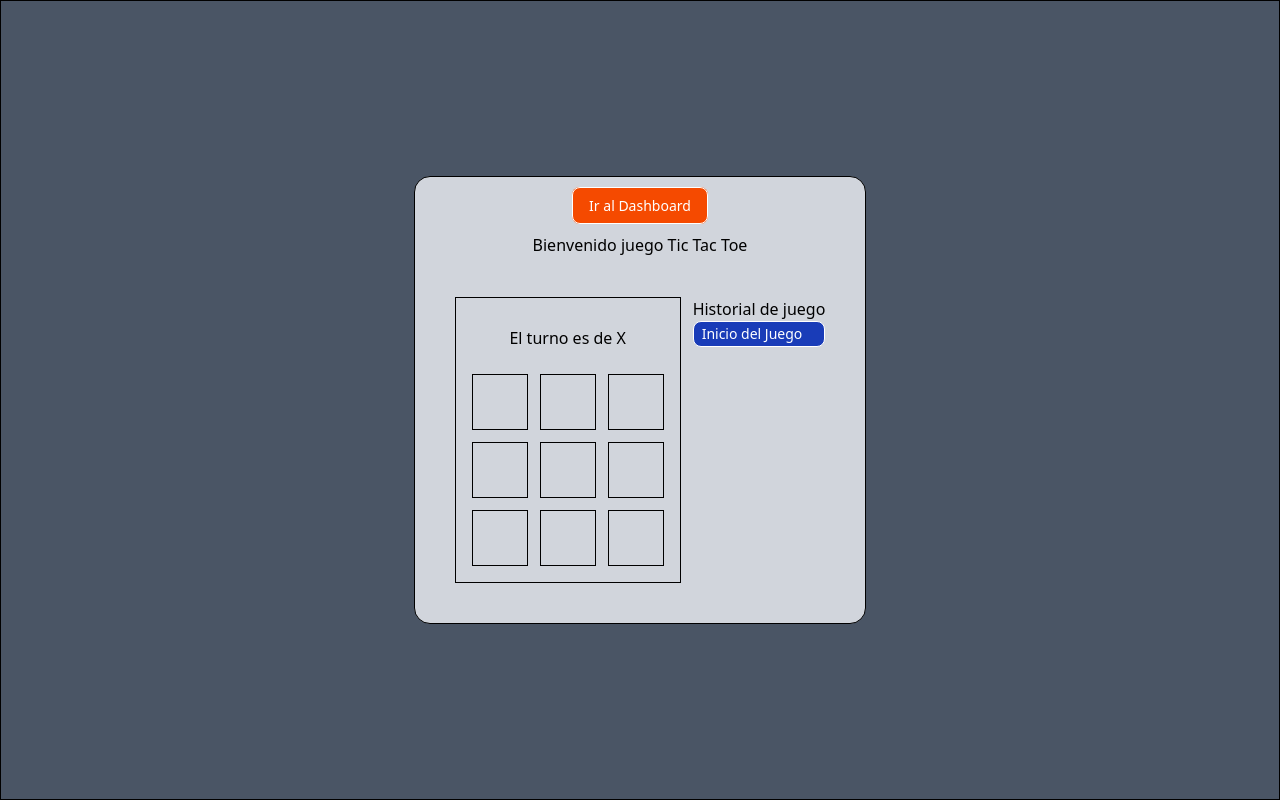
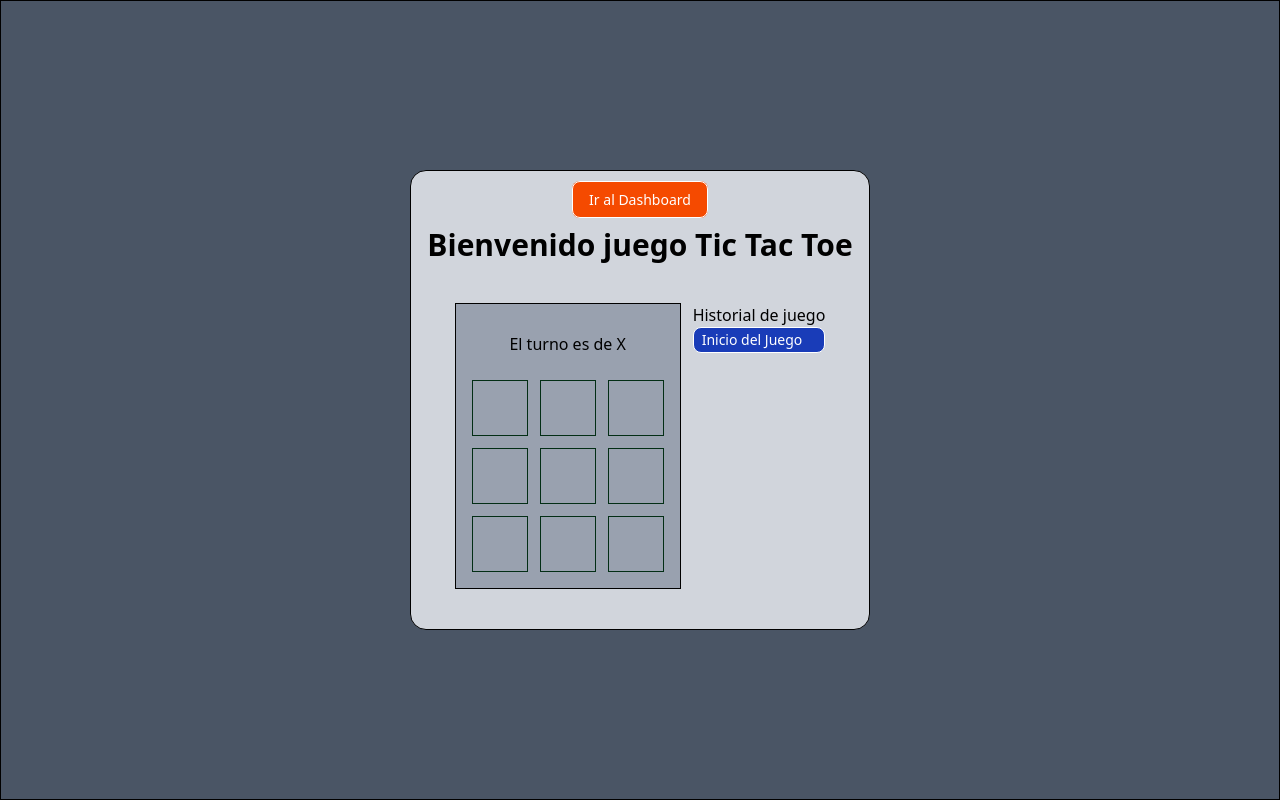
Before and after one commit to JaimeSuarez14/proyecto-pokemon-adivinar-nombre-typescript, a React (Vite) app: page /tictactoe in a window 1280 px wide. Built offline with nearby package versions, Linux system fonts and the light colour scheme.

Commit message:
compatibilidad con clases de tailwind

```diff
--- a/src/components/feature-tic-tac-toe/board.tsx
+++ b/src/components/feature-tic-tac-toe/board.tsx
@@ -47,7 +47,7 @@ const Board = ({onPlay, squares, xIsNext, resetearJuego}:props) => {
   const completo = squares.every(p=> p!==null)
 
   return (
-    <div className="grid grid-cols-3 place-items-center border w-fit gap-3 border-black dark:border-white mx-auto h-fit my-auto p-4 ">
+    <div className="grid grid-cols-3 place-items-center border w-fit gap-3 border-black bg-gray-400 mx-auto h-fit my-auto p-4 ">
       <div className="col-span-3 py-3 space-y-2 text-black">
         <p>
           {status
--- a/src/components/feature-tic-tac-toe/game.tsx
+++ b/src/components/feature-tic-tac-toe/game.tsx
@@ -44,7 +44,7 @@ const Game = () => {
         {history.map((p, index) => (
           <button
             key={index}
-            className="py-0.5 px-2 border text-sm text-left bg-blue-800 text-white hover:bg-blue-900 rounded-lg"
+            className="py-0.5 px-2 border  text-sm text-left bg-blue-800 text-white hover:bg-blue-900 rounded-lg"
             onClick={() => saltaA(index)}
           >
             {index >= 1 ? p : "Inicio del Juego"}
--- a/src/components/feature-tic-tac-toe/square.tsx
+++ b/src/components/feature-tic-tac-toe/square.tsx
@@ -10,7 +10,7 @@ interface props {
 const Square = ({value, onHandlerClick, casillaGanadora}:props) => {
 
   return (
-      <button className={"h-14 w-14 flex text-black justify-center items-center border font-bold "+ (casillaGanadora ? "border-amber-800 text-amber-800 bg-amber-300" : "border-black dark:border-white ")}
+      <button className={"h-14 w-14 flex text-black justify-center items-center border font-bold hover:scale-105 duration-200 "+ (casillaGanadora ? "border-amber-800 text-amber-800 bg-amber-300" : " border-green-950 ")}
         onClick={onHandlerClick}
       ><span className="text-2xl">{ !!value && value }</span></button>
   )
--- a/src/pages/dashboard.tsx
+++ b/src/pages/dashboard.tsx
@@ -6,7 +6,7 @@ const Dashboard = () => {
       className="w-full min-h-screen  text-white
     bg-[url(/fondo-principal.png)]  bg-opacity-50 bg-amber-300"
     >
-      <div className="bg-black bg-opacity-50 w-full h-screen flex justify-center items-center " >
+      <div className="bg-black/75 w-full h-screen flex justify-center items-center " >
         <div>
           <p className="text-6xl mx-auto font-bold p-3 bg-blue-950 text-center w-fit">
             Dashboard
--- a/src/pages/game_tic_tac_toe.tsx
+++ b/src/pages/game_tic_tac_toe.tsx
@@ -13,7 +13,7 @@ const TicTacToe = () => {
             Ir al Dashboard
           </Link>
         </div>
-        <h1 className="py-4">Bienvenido juego Tic Tac Toe</h1>
+        <h1 className="py-4 text-3xl font-bold">Bienvenido juego Tic Tac Toe</h1>
         <Game />
       </div>
     </div>
--- a/src/pages/login.tsx
+++ b/src/pages/login.tsx
@@ -24,7 +24,7 @@ const Login = () => {
     >
       <div className=" p-2 rounded bg-white bg-opacity-75 space-y-3">
         <div className="w-lg h-64 bg-[url(/fondo-principal.png)] bg-cover bg-center  text-center">
-          <div className="bg-white bg-opacity-75 h-full flex items-center justify-center">
+          <div className="bg-white/70 h-full flex items-center justify-center">
             <p className="block text-shadow m-auto h-fit shadow-amber-500 bg-linear-to-r from-pink-500 to-violet-950 bg-clip-text text-5xl font-extrabold text-transparent">
               Bienvenido a tu pagina de diversiones!
             </p>
@@ -38,7 +38,7 @@ const Login = () => {
             <div className="w-fit mx-auto relative">
               <input
                 type="text"
-                className="bg-gray-700 font-bold text-3xl w-sm text-white placeholder-gray-500 rounded-lg pl-10 pr-4 py-3 focus:outline-none focus:ring-8 focus:ring-yellow-500 transition-all duration-300"
+                className="bg-gray-700 text-center font-bold text-2xl w-sm text-white placeholder-gray-500 rounded-lg pl-10 pr-4 py-3 focus:outline-none focus:ring-8 focus:ring-yellow-500 transition-all duration-300"
                 placeholder="Ingrese el Usuario"
                 onChange={(e) => setUsuario(e.target.value)}
               />
@@ -47,7 +47,7 @@ const Login = () => {
             <div className="w-fit mx-auto relative">
               <input
                 type="password"
-                className="bg-gray-700 font-bold text-4 w-sm text-white placeholder-gray-500 rounded-lg pl-10 pr-4 py-3 focus:outline-none focus:ring-8 focus:ring-yellow-500 transition-all duration-300"
+                className="bg-gray-700 text-center font-bold text-2xl w-sm text-white placeholder-gray-500 rounded-lg pl-10 pr-4 py-3 focus:outline-none focus:ring-8 focus:ring-yellow-500 transition-all duration-300"
                 placeholder="Ingrese el Password"
                  onChange={(e) => setPass(e.target.value)}
               />
@@ -60,7 +60,7 @@ const Login = () => {
               Login
             </button>
           </form>
-          {mensaje && <p className="text-red-200 p-3 bg-red-700">{mensaje}<button className="pl-5 hover:font-bold text-5xl  rounded-3" onClick={() => setMensaje("")}>x</button></p>}
+          {mensaje && <p className="text-red-200 p-3 bg-red-700">{mensaje}<button className="pl-5 hover:font-bold text-2xl  rounded-3" onClick={() => setMensaje("")}>x</button></p>}
           <p className="text-gray-300 py-3 font-serif text-center italic  bg-blue-800 ">
             Demo User: jaime Password:admin
           </p>
```
